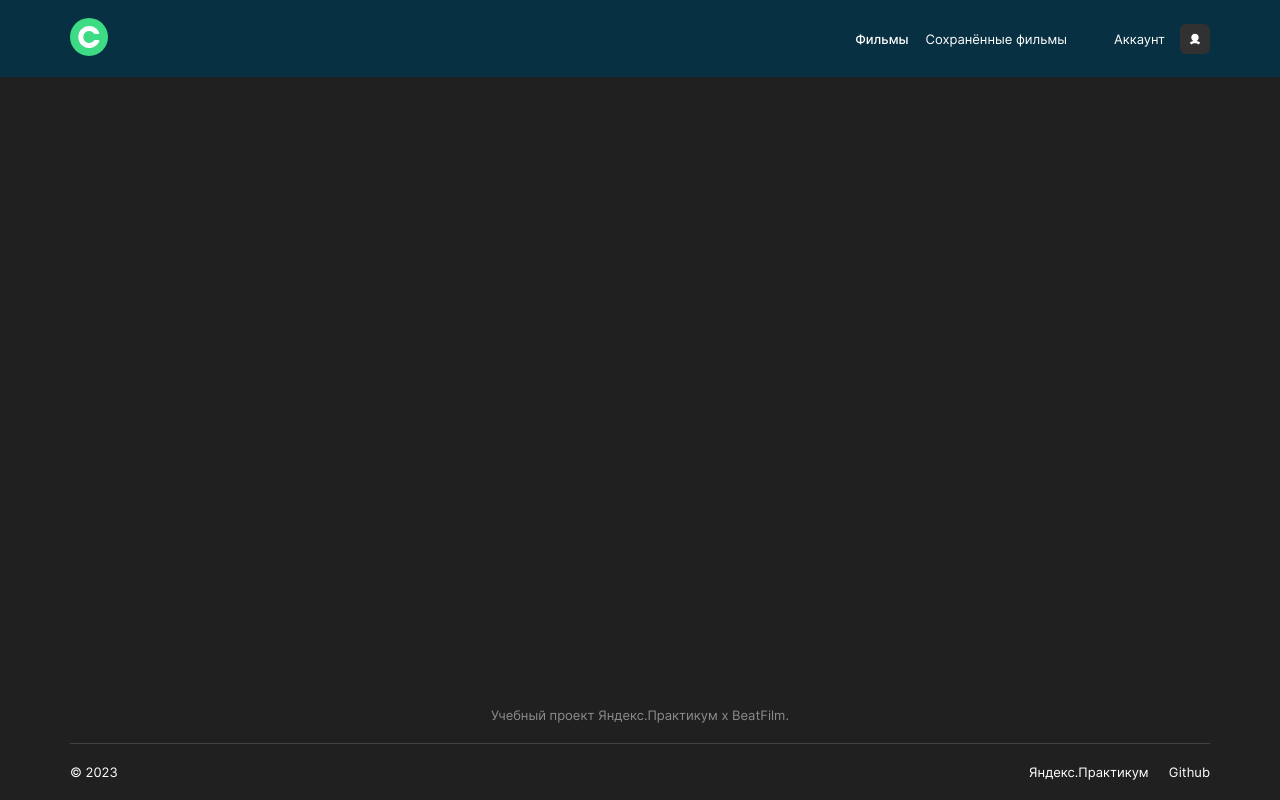
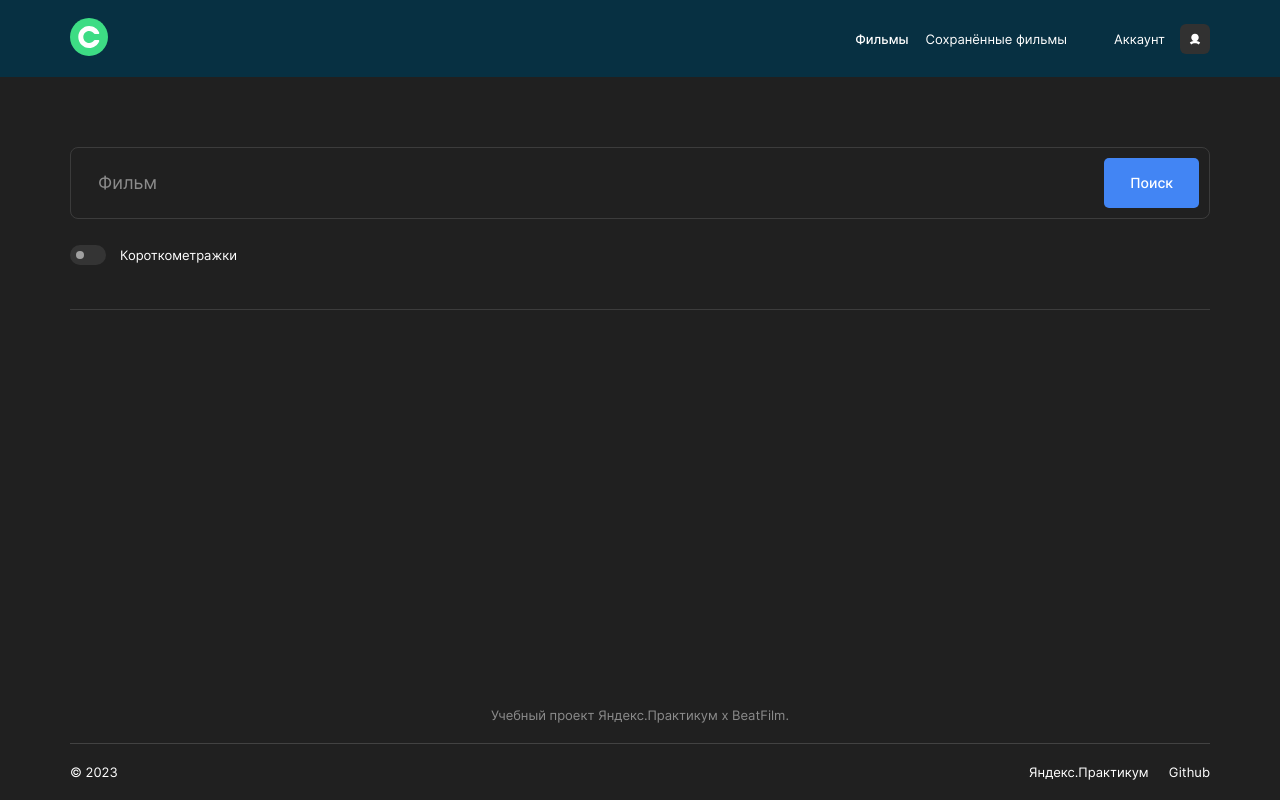
Before and after one commit to dzoric1/movies-explorer-frontend, a React (Create React App) app: page /movies in a window 1280 px wide. Built offline with nearby package versions, Linux system fonts and the light colour scheme.

Commit message:
realized search

```diff
--- /dev/null
+++ b/src/components/FilterCheckbox/FilterCheckbox.css
@@ -0,0 +1,65 @@
+.filter-сheckbox {
+  display: flex;
+  align-items: center;
+  gap: 14px;
+}
+
+.filter-сheckbox__label {
+  position: relative;
+  display: inline-flex;
+  width: 36px;
+  height: 20px;
+  box-sizing: border-box;
+}
+
+.filter-сheckbox__input {
+  opacity: 0;
+  width: 0;
+  height: 0;
+}
+
+.filter-сheckbox__circle {
+  position: absolute;
+  cursor: pointer;
+  top: 0;
+  left: 0;
+  right: 0;
+  bottom: 0;
+  background-color: #343434;
+  transition: background-color 0.5s ease;
+  border-radius: 20px;
+}
+
+.filter-сheckbox__circle:before {
+  position: absolute;
+  content: "";
+  height: 8px;
+  width: 8px;
+  top: calc(50% - 4px);
+  left: 6px;
+  background-color: #a0a0a0;
+  transition: transform 0.5s ease, background-color 0.5s ease;
+  border-radius: 50%;
+}
+
+.filter-сheckbox__input:checked + .filter-сheckbox__circle {
+  background-color: #3ddc84;
+}
+
+.filter-сheckbox__input:checked + .filter-сheckbox__circle::before {
+  transform: translateX(200%);
+  background-color: #fff;
+}
+
+.switcher__text {
+  font-size: 13px;
+  font-weight: 400;
+  line-height: 18px;
+}
+
+@media screen and (max-width: 767px) {
+  .switcher__text {
+    font-size: 11px;
+    line-height: 18px;
+  }
+}
--- /dev/null
+++ b/src/components/FilterCheckbox/FilterCheckbox.jsx
@@ -0,0 +1,15 @@
+import './FilterCheckbox.css'
+
+const FilterCheckbox = ({ text }) => {
+  return (
+    <div className='filter-сheckbox'>
+      <label className='filter-сheckbox__label' htmlFor='filtered-checkbox'>
+        <input className='filter-сheckbox__input' type="checkbox" id='filtered-checkbox' />
+        <span className='filter-сheckbox__circle'></span>
+      </label>
+      {text && <span className="switcher__text">{text}</span>}
+    </div>
+  )
+}
+
+export default FilterCheckbox;
--- a/src/components/Header/Header.css
+++ b/src/components/Header/Header.css
@@ -1,6 +1,5 @@
 .header {
   background-color: #073042;
-  /* position: relative; */
 }
 
 .header__container {
@@ -10,7 +9,7 @@
   align-items: center;
 }
 
-@media screen and (max-width: 1279px) {
+@media screen and (max-width: 1023px) {
   .header__container {
     padding: 18px 30px;
   }
--- a/src/components/Movies/Movies.jsx
+++ b/src/components/Movies/Movies.jsx
@@ -1,12 +1,13 @@
 import './Movies.css';
 import Header from '../Header/Header';
+import Search from '../SearchForm/Search';
 import Footer from '../Footer/Footer';
 
 const Movies = () => (
   <>
     <Header />
     <main>
-
+      <Search />
     </main>
     <Footer />
   </>
--- /dev/null
+++ b/src/components/SearchForm/Search.css
@@ -0,0 +1,91 @@
+.search {
+  padding: 70px 70px 10px;
+}
+
+@media screen and (max-width: 1023px) {
+  .search {
+    padding: 70px 30px 10px;
+  }
+}
+
+@media screen and (max-width: 767px) {
+  .search {
+    padding: 70px 14px 10px;
+  }
+}
+
+.search__form {
+  padding-bottom: 44px;
+  border-bottom: 1px rgba(170, 170, 170, 0.2) solid;
+}
+
+@media screen and (max-width: 1023px) {
+  .search__form {
+    padding-bottom: 51px;
+  }
+}
+
+@media screen and (max-width: 767px) {
+  .search__form {
+    padding-bottom: 63px;
+  }
+}
+
+.search__input-wrapper {
+  display: flex;
+  justify-content: space-between;
+  width: 100%;
+  border: 1.5px solid rgba(170, 170, 170, 0.2);
+  border-radius: 8px;
+  padding: 10px 10px 10px 25px;
+  box-sizing: border-box;
+  margin: 0 0 26px 0;
+}
+
+@media screen and (max-width: 767px) {
+  .search__input-wrapper {
+    padding: 6px 6px 6px 12px;
+    margin: 0 0 30px 0;
+  }
+}
+
+.search__input {
+  color: #fff;
+  width: 100%;
+  font-size: 18px;
+  line-height: 20px;
+  background-color: transparent;
+  border: none;
+}
+
+.search__input::placeholder {
+  color: #8b8b8b;
+}
+
+.search__input:focus {
+  outline: none;
+}
+
+@media screen and (max-width: 767px) {
+  .search__input {
+    font-size: 16px;
+    line-height: 16px;
+  }
+}
+
+.search__submit {
+  color: #fff;
+  padding: 17px 20px;
+  background-color: #4285f4;
+  border: none;
+  border-radius: 5px;
+  width: 100px;
+  font-weight: 500;
+}
+
+@media screen and (max-width: 767px) {
+  .search__submit {
+    padding: 13px 10px;
+    width: 80px;
+  }
+}
--- /dev/null
+++ b/src/components/SearchForm/Search.jsx
@@ -0,0 +1,27 @@
+import FilterCheckbox from '../FilterCheckbox/FilterCheckbox';
+import './Search.css';
+
+const Search = () => (
+  <section className="search container">
+    <form className='search__form'>
+      <div className='search__input-wrapper'>
+        <input
+          className='search__input'
+          type="text"
+          placeholder='Фильм'
+          required
+        />
+        <button
+          className='search__submit hover-opacity'
+          type='submit'
+          aria-label='Поиск'
+        >
+          Поиск
+        </button>
+      </div>
+      <FilterCheckbox text='Короткометражки' />
+    </form>
+  </section>
+);
+
+export default Search;
```
Also changed, not shown: src/components/Promo/Promo.css (+6 -6 lines).
